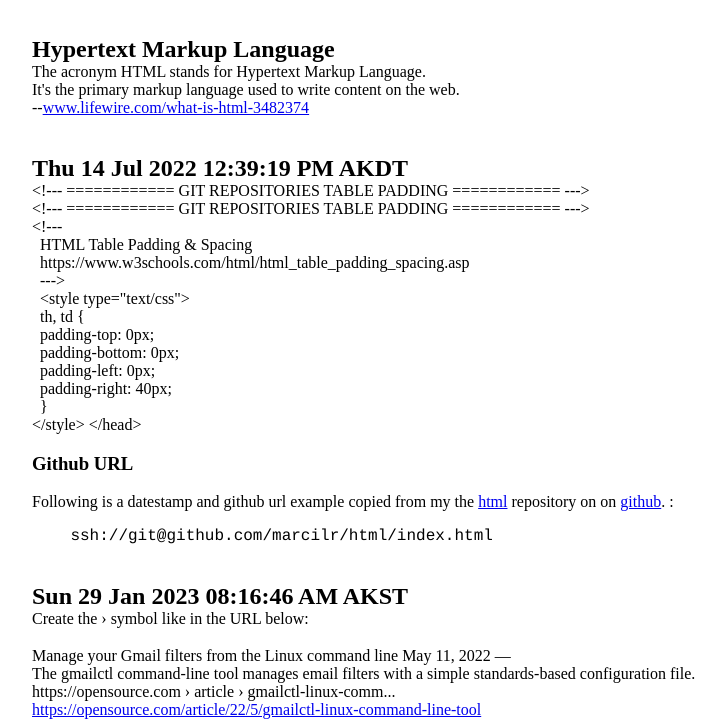
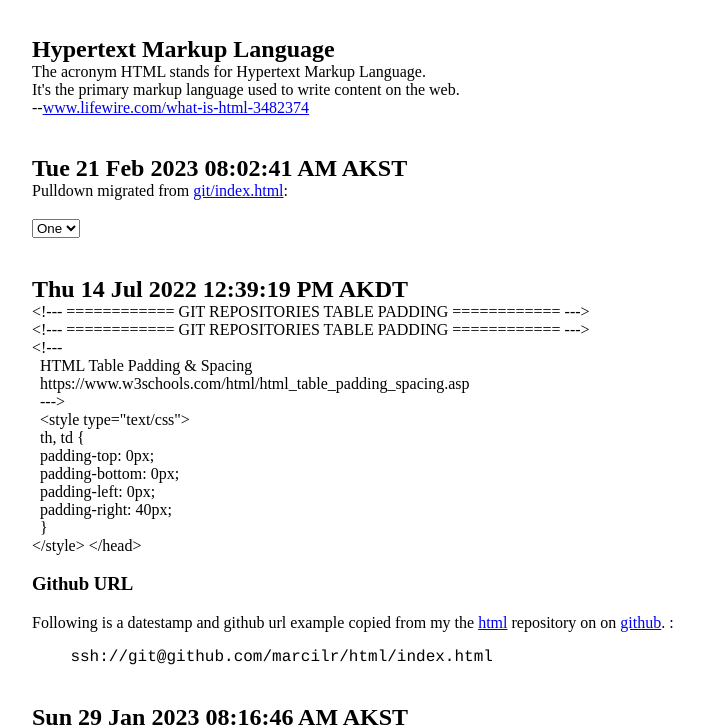
Before and after one commit to marcilr/html, a plain HTML site: page index.html in a window 1280 px wide. Shown: the part 107-834 px from the top of the page, without its empty margins (29-751 px from the left). Drawn offline with Linux system fonts and the light colour scheme.

Commit message:
Update with Tue 21 Feb 2023 08:02:41 AM AKST with pull down example:
<!--- ================ Tue 21 Feb 2023 08:02:41 AM AKST ============= --->
<!--- ================ Tue 21 Feb 2023 08:02:41 AM AKST ============= --->
<p style="margin-top:1cm;">
<h2>Tue 21 Feb 2023 08:02:41 AM AKST</h2>

Pulldown migrated from <a href="../index.html">git/index.html</a>:

<p style="margin-top:0.5cm;">
<select name="dropdown" class="dropdown" enable>
	<option value="1">One</option>
	<option value="2">Two</option>
</select>

```diff
--- a/index.html
+++ b/index.html
@@ -45,6 +45,20 @@ The acronym HTML stands for Hypertext Markup Language.<br>
 It's the primary markup language used to write content
 on the web.<br>
 --<a href="https://www.lifewire.com/what-is-html-3482374">www.lifewire.com/what-is-html-3482374</a>
+
+
+<!--- ================ Tue 21 Feb 2023 08:02:41 AM AKST ============= --->
+<!--- ================ Tue 21 Feb 2023 08:02:41 AM AKST ============= --->
+<p style="margin-top:1cm;">
+<h2>Tue 21 Feb 2023 08:02:41 AM AKST</h2>
+
+Pulldown migrated from <a href="../index.html">git/index.html</a>:
+
+<p style="margin-top:0.5cm;">
+<select name="dropdown" class="dropdown" enable>
+	<option value="1">One</option>
+	<option value="2">Two</option>
+</select>
 
 
 <!--- ================ Thu 14 Jul 2022 12:39:19 PM AKDT ============= --->
```
